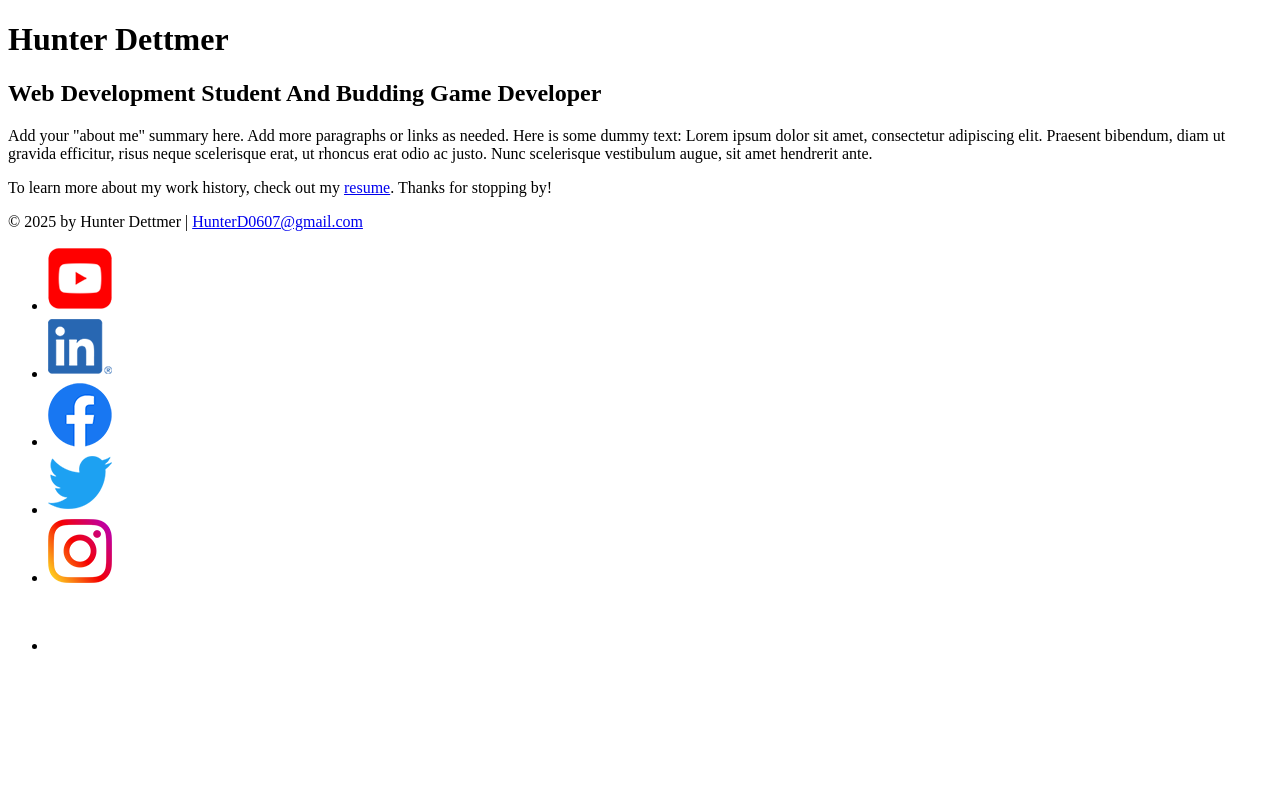
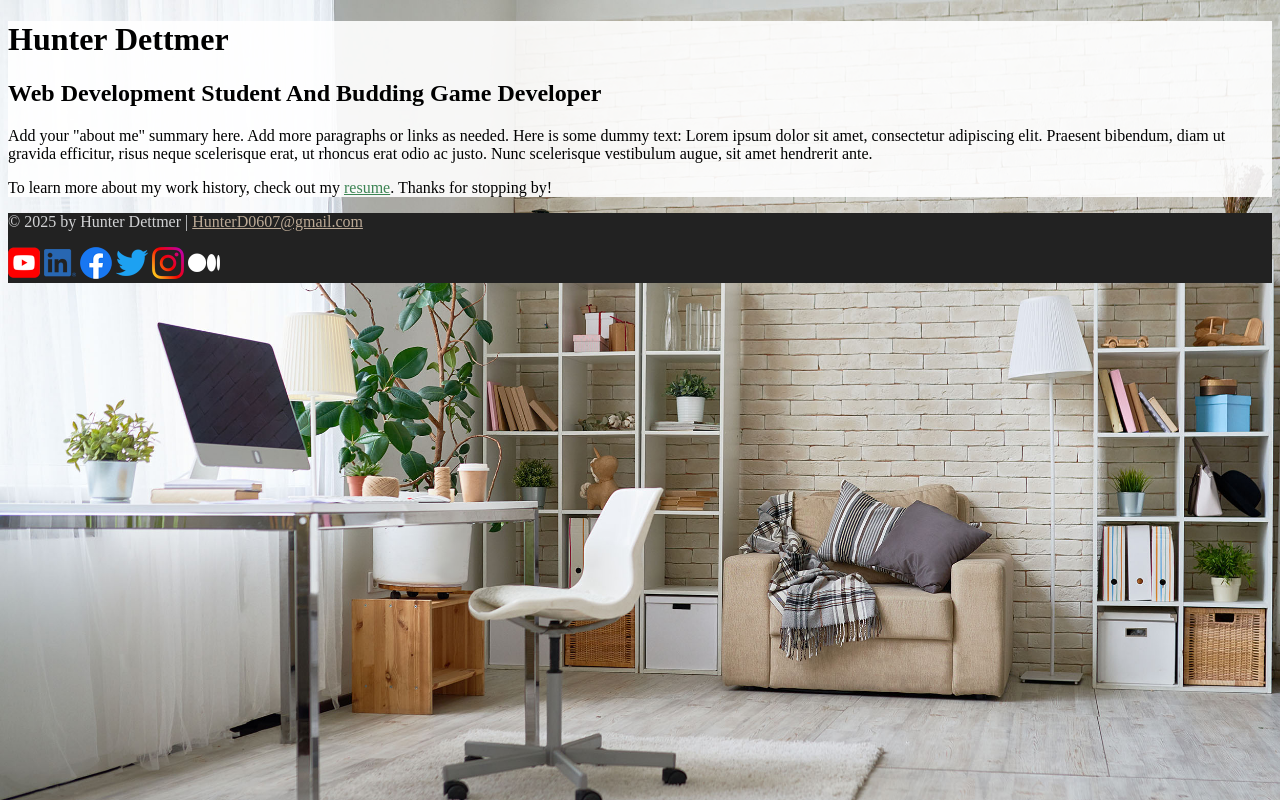
Before and after one commit to HunterSD23/hdPortfolio, a plain HTML site: page index.html in a window 1280 px wide. Drawn offline with Linux system fonts and the light colour scheme.

Commit message:
Thursday's updates

```diff
--- a/css/styles.css
+++ b/css/styles.css
@@ -0,0 +1,89 @@
+/*
+COLOR PALETTE
+
+Dark green     #3c8453
+Sandy beige    #bcaa96
+Dark gray      #222222
+Light gray     #d3d4d6
+Off-white      #f6f6f6
+*/
+
+/* GLOBAL STYLES
+----------------------------------*/
+/*
+   https://www.palirish.com/2012/box-sizing-border-ftw/
+*/
+html {
+    box-sizing: border-box;
+}
+*, *:before, *:after {
+    box-sizing: inherit;
+}
+
+body {
+    background: #f6f6f6;
+}
+
+/* links */
+a {
+    color: #3c8453
+}
+a:hover {
+    color: #bcaa96;
+    text-decoration: none;
+}
+footer a {
+    color: #bcaa96;
+}
+footer a:hover {
+    color: #3c8453;
+}
+.btn {
+    background: #3c8453;
+    color: #f6f6f6;
+    text-decoration: none;
+}
+
+/* HOME
+----------------------------------*/
+.home {
+    background: url(../images/bg-home-office-studio.jpg) no-repeat;
+    background-size: cover;
+}
+.home .content-wrapper {
+    background: rgb(255 255 255 / 0.9);
+    /* background color: #ffffff09; */
+}
+
+/* RESUME
+----------------------------------*/
+
+/* Profile
+----------------------------------*/
+
+/* Projects
+----------------------------------*/
+
+/* Work Experience
+----------------------------------*/
+
+/* Education
+----------------------------------*/
+
+
+/* FOOTER
+----------------------------------*/
+footer {
+    background: #222222;
+    color: #d3d4d6;
+}
+.socials {
+    list-style-type: none;
+    padding: 0;
+}
+.socials li {
+    display: inline-block;
+}
+.socials img {
+    width: 32px;
+}
--- a/index.html
+++ b/index.html
@@ -4,9 +4,11 @@
     <meta charset="UTF-8">
     <meta name="viewport" content="width=device-width, initial-scale=1">
     <title>Hunter Dettmer | Web Development Student And Budding Game Developer</title>
+    <link rel="stylesheet" href="css/styles.css">
   </head>
-  <body>
+  <body class="home">
     <!-- //  INTRO  // -->
+    <div class="content-wrapper">
       <header>
         <!-- Start content edits below this line. -->
         <h1>Hunter Dettmer</h1>
@@ -23,14 +25,14 @@
 
         <!-- End content edits here. -->
       </main>
-
+    </div>
     <!-- //  FOOTER INFO, SOCIAL MEDIA  // -->
     <footer>
       <!-- Start content edits below this line. -->
       <p>© 2025 by Hunter Dettmer | <a href="mailto:HunterD0607@gmail.com">HunterD0607@gmail.com</a></p>
 
       <!-- Add or remove any networks. -->
-      <ul>
+      <ul class="socials">
         <li>
           <a href="https://www.youtube.com/@darkbeastfr" target="_blank"><img src="images/icon-logo-youtube.png" alt="My Youtube Channel"></a>
         </li>
```
Also changed, not shown: resume.html (+9 -8 lines). Lines whose indentation alone changed are shown as unchanged.
